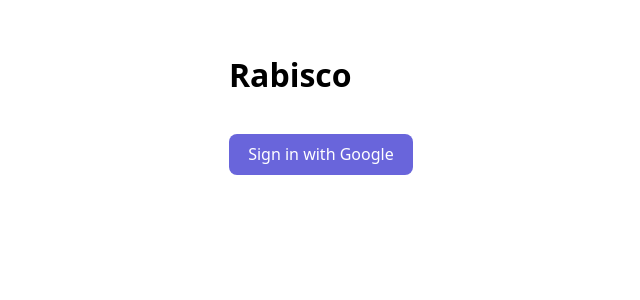
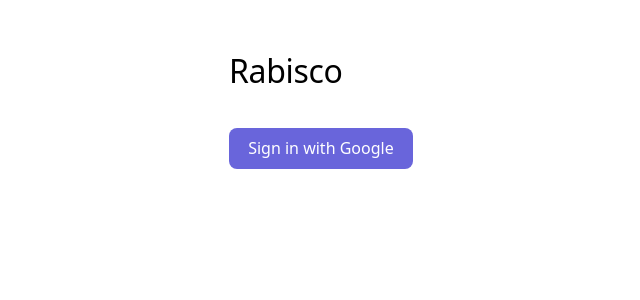
Before and after one commit to euconectei/rabisco, a React (Vite) app: page /app in a window 1280 px wide. Shown: the top 300 px of the page, without its empty margins (91-731 px from the left). Built offline with nearby package versions, Linux system fonts and the light colour scheme; a web font is replaced by a local one.

Commit message:
style: internal page titles use the hand-drawn font

```diff
--- a/src/index.css
+++ b/src/index.css
@@ -18,6 +18,7 @@
 html, body, #root { height: 100%; margin: 0; }
 .page { max-width: 40rem; margin: 0 auto; padding: 2rem 1rem; }
 .page-header { display: flex; align-items: center; justify-content: space-between; gap: 1rem; }
+.page h1 { font-family: 'Excalifont', system-ui, sans-serif; font-weight: 400; line-height: 1.15; letter-spacing: -0.01em; }
 .button {
   display: inline-block; padding: 0.6rem 1.2rem; border: 0; border-radius: 0.5rem;
   background: var(--accent); color: #fff; font: inherit; text-decoration: none; cursor: pointer;
```
